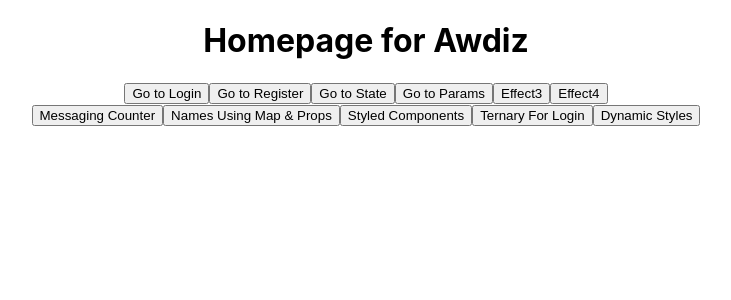
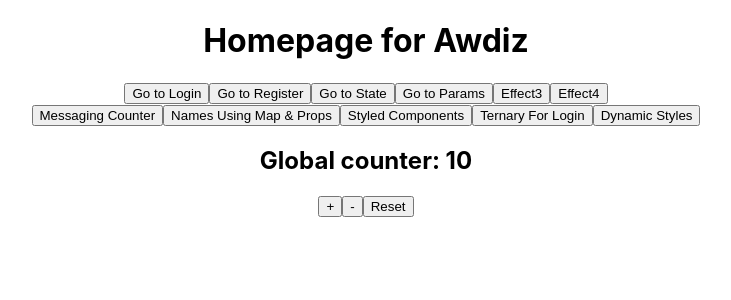
Before and after one commit to mandar-purandare/awdiz-4-react, a React (Create React App) app in the folder frontend/: page / in a window 1280 px wide. Shown: the top 300 px of the page, without its empty margins (274-1005 px from the left). Built offline with nearby package versions, Linux system fonts and the light colour scheme.

Commit message:
useContext updates

```diff
--- a/frontend/src/App.jsx
+++ b/frontend/src/App.jsx
@@ -29,7 +29,6 @@ import UseMemo from './components/06-10/UseMemo';
 import UseCallback from './components/07-10/UseCallback';
 import UseReducer from './components/08-10/UseReducer';
 import TestReducer from './components/08-10/TestReducer';
-import GlobalContext from './components/Context/GlobalContext';
 
 function App() {
   const [loggedIn, setIsLoggedIn] = useState(false)
@@ -64,7 +63,6 @@ function App() {
         <Route exact path='/usecallback' element={<UseCallback/>}/>
         <Route exact path='/usereducer' element={<UseReducer/>}/>
         <Route exact path='/testreducer' element={<TestReducer/>}/>
-        <Route exact path='/globalcontext' element={<GlobalContext/>}/>
       </Routes>
     </div>
   );
--- a/frontend/src/components/Homepage.jsx
+++ b/frontend/src/components/Homepage.jsx
@@ -1,8 +1,12 @@
 import { useNavigate } from "react-router-dom";
+import { useContext } from "react";
+import { MyContext } from "./Context/GlobalContext";
 
 function Homepage() {
 
     const router = useNavigate();
+
+    const {state, dispatch} = useContext(MyContext);
 
     function routerToLogin(){
         router('/login');
@@ -66,6 +70,12 @@ function Homepage() {
                 <button onClick={routerToTernary}>Ternary For Login</button>
                 <button onClick={routerToDynamicStyles}>Dynamic Styles</button>
             </div>
+            <div>
+                <h2> Global counter: {state.counter}</h2>
+                <button onClick={() => dispatch({type:'INCREMENT'})}>+</button>
+                <button onClick={() => dispatch({type:'DECREMENT'})}>-</button>
+                <button onClick={() =>dispatch({type:'RESET'})}>Reset</button>
+            </div>
         </div>
     )
 }
--- a/frontend/src/index.js
+++ b/frontend/src/index.js
@@ -4,12 +4,15 @@ import './index.css';
 import App from './App';
 import reportWebVitals from './reportWebVitals';
 import { BrowserRouter } from 'react-router-dom';
+import GlobalContext from './components/Context/GlobalContext';
 
 const root = ReactDOM.createRoot(document.getElementById('root'));
 root.render(
   <React.StrictMode>
     <BrowserRouter>
-      <App />
+      <GlobalContext>
+        <App />
+      </GlobalContext>
     </BrowserRouter>
   </React.StrictMode>
 );
```
